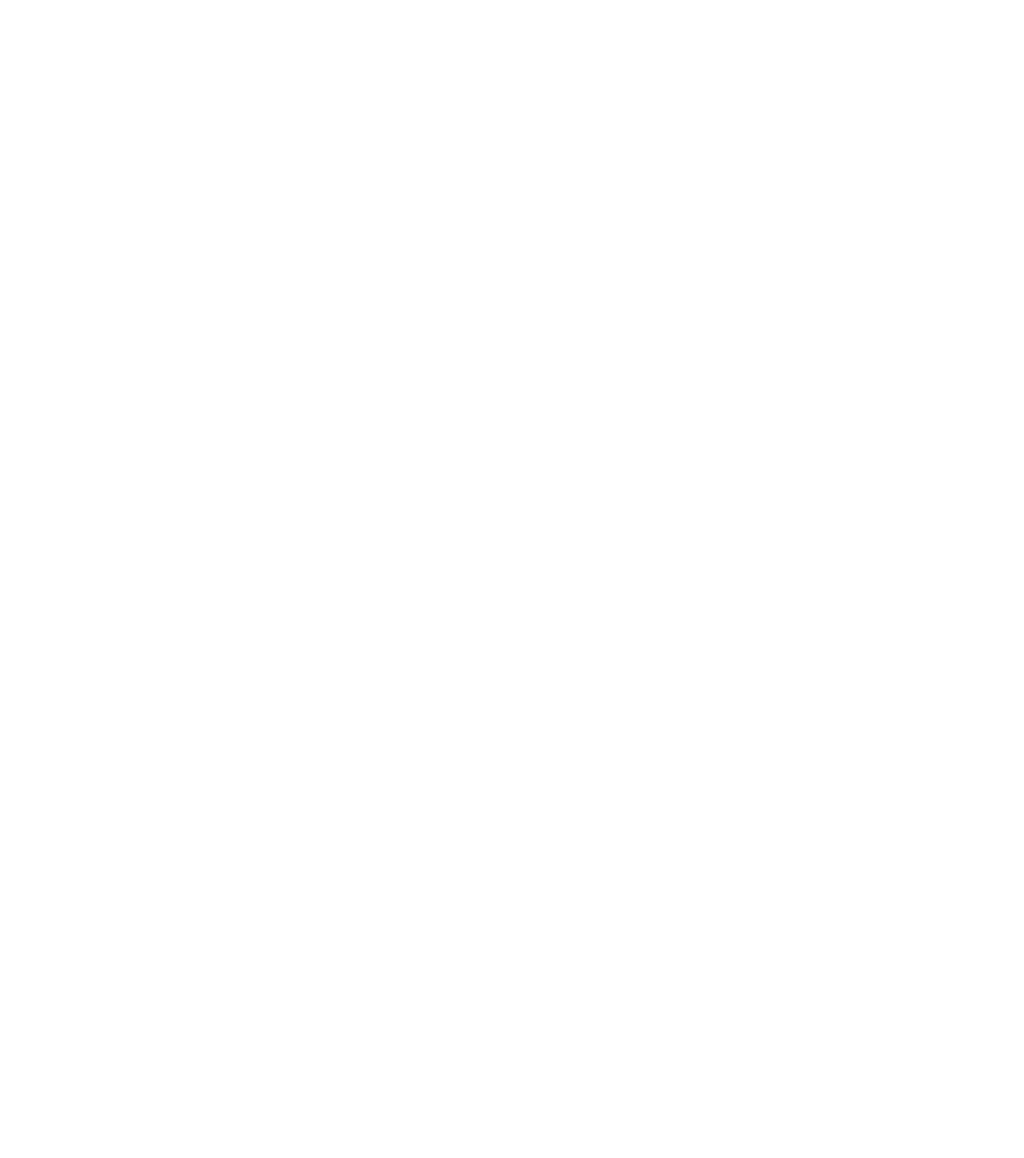
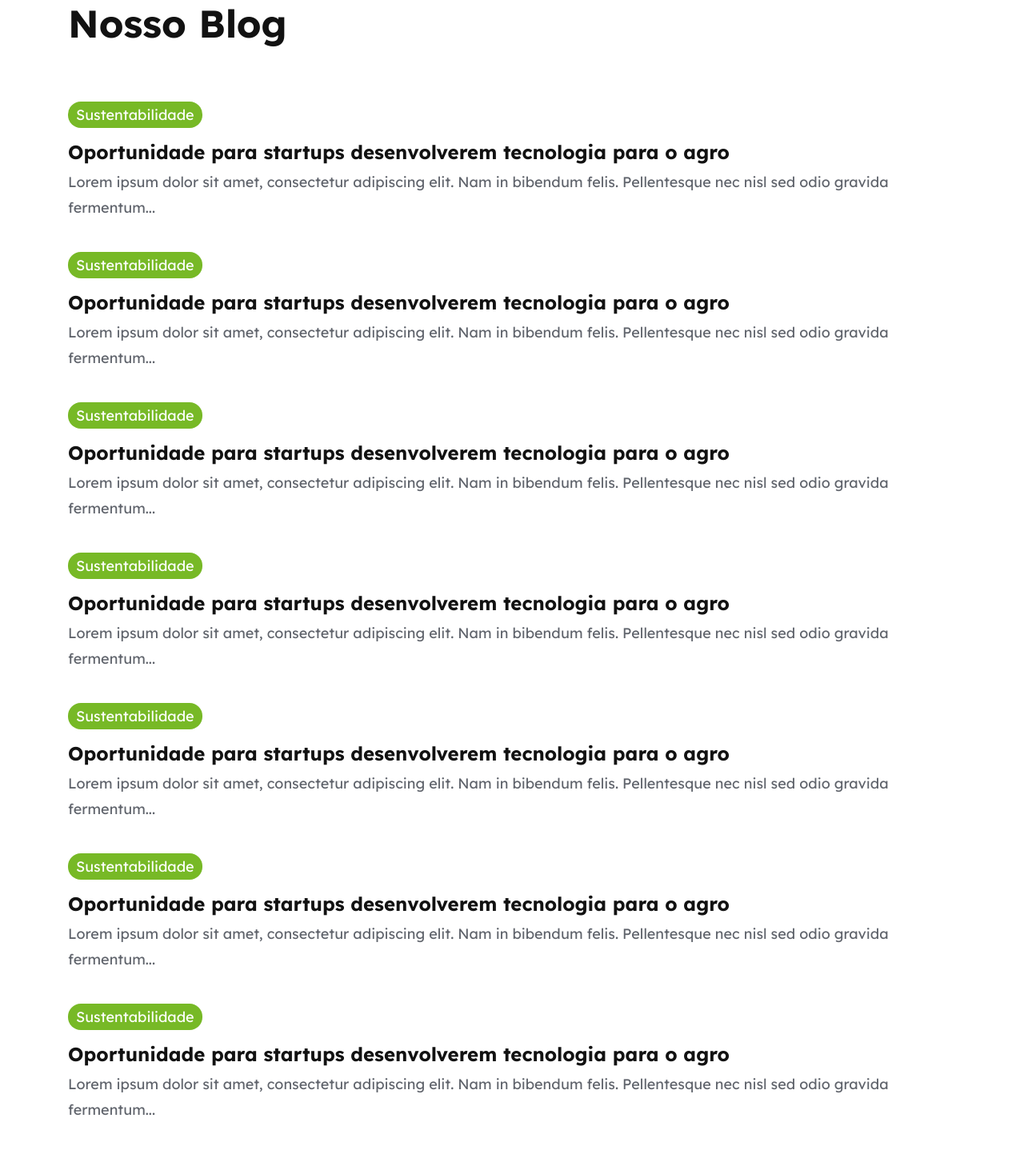
Before and after one commit to jeffessongomes/scaling-invention, a React (Create React App) app: page /blog in a window 1280 px wide. Shown: the part 120-1568 px from the top of the page at 80% size. Before the commit the page ends 800 px from the top, so only its background shows below. Built offline with nearby package versions, Linux system fonts and the light colour scheme.

Commit message:
Creating Ourblog and article

```diff
--- /dev/null
+++ b/src/components/Article/index.js
@@ -0,0 +1,59 @@
+import { Container, Row, Col } from 'react-bootstrap';
+import Category from '../../fragments/Category';
+
+import Article from '../../assets/img/article.png';
+
+import './styles.scss';
+
+const ArticleComponent = () => (
+  <Container className="Article">
+    <Row>
+      <Col lg={12}>
+        <h1 className="Article__title">
+          Oportunidade para startups desenvolverem tecnologia para o agro
+        </h1>
+        <div className="Article__data">
+          <Category text="Sustentabilidade" backgroundColor="#77B926" />
+          <span>18/04/2021 - Autor: Raquel Noronha</span>
+        </div>
+      </Col>
+      <Col lg={12}>
+        <div className="Article__content">
+          <img src={Article} alt="Imagem do artigo" loading="lazy" className="Article__content--image" />
+          <div className="Article__content--text">
+            <p>
+              Lorem ipsum dolor sit amet consectetur, adipisicing elit. Quas, optio hic?
+              Quibusdam eum corporis doloremque
+              adipisci, numquam id quia aperiam nemo,
+              placeat molestias animi impedit?
+              Facere aperiam ut nesciunt laborum?
+            </p>
+            <p>
+              Lorem ipsum dolor sit amet consectetur, adipisicing elit. Quas, optio hic?
+              Quibusdam eum corporis doloremque
+              adipisci, numquam id quia aperiam nemo,
+              placeat molestias animi impedit?
+              Facere aperiam ut nesciunt laborum?
+            </p>
+            <p>
+              Lorem ipsum dolor sit amet consectetur, adipisicing elit. Quas, optio hic?
+              Quibusdam eum corporis doloremque
+              adipisci, numquam id quia aperiam nemo,
+              placeat molestias animi impedit?
+              Facere aperiam ut nesciunt laborum?
+            </p>
+            <p>
+              Lorem ipsum dolor sit amet consectetur, adipisicing elit. Quas, optio hic?
+              Quibusdam eum corporis doloremque
+              adipisci, numquam id quia aperiam nemo,
+              placeat molestias animi impedit?
+              Facere aperiam ut nesciunt laborum?
+            </p>
+          </div>
+        </div>
+      </Col>
+    </Row>
+  </Container>
+);
+
+export default ArticleComponent;
--- /dev/null
+++ b/src/components/Article/styles.scss
@@ -0,0 +1,65 @@
+.Article{
+  margin-top: 120px;
+  margin-bottom: 80px;
+
+  @media only screen and (max-width: 992px) {
+    margin-top: 100px;
+  }
+
+  .Article__title{
+    font-size: 48px;
+    font-family: Lexend;
+    color: #121212;
+    line-height: 58px;
+    font-weight: bold;
+
+    @media only screen and (max-width: 992px) {
+      line-height: 32px;
+      font-size: 32px;
+    }
+  }
+  .Article__data{
+    margin-top: 34px;
+    margin-bottom: 44px;
+
+    @media only screen and (max-width: 992px) {
+      display: flex;
+      align-items: flex-start;
+      flex-direction: column;
+    }
+
+    span{
+      font-family: Lexend;
+      font-size: 18px;
+      font-weight: normal;
+      line-height: 32px;
+      color: #121212;
+      margin: 0 0 0 30px;
+
+      @media only screen and (max-width: 992px) {
+        line-height: 24px;
+        margin-left: 0;
+      }
+    }
+  }
+
+  .Article__content{
+    .Article__content--image{
+      object-fit: cover;
+      width: 100%;
+      margin-bottom: 34px;
+    }
+    .Article__content--text{
+      p{
+        font-family: Lexend;
+        font-size: 22px;
+        line-height: 36px;
+        color: #60646c;
+
+        @media only screen and (max-width: 992px) {
+          line-height: 24px;
+        }
+      }
+    }
+  }
+}
--- /dev/null
+++ b/src/components/OurBlog/index.js
@@ -0,0 +1,105 @@
+import { Container, Row, Col } from 'react-bootstrap';
+
+import Category from '../../fragments/Category';
+
+import './styles.scss';
+
+const OurBlogComponent = () => (
+  <div className="OurBlog">
+    <Container>
+      <Row>
+        <Col sm={12} lg={12}>
+          <h1 className="OurBlog__title">Nosso Blog</h1>
+        </Col>
+      </Row>
+      <Row>
+        <Col sm={12} lg={12}>
+          <div className="OurBlog__post">
+            <Category text="Sustentabilidade" backgroundColor="#77B926" />
+            <h2 className="OurBlog__post--title">Oportunidade para startups desenvolverem tecnologia para o agro</h2>
+            <p className="OurBlog__post--description">
+              Lorem ipsum dolor sit amet,
+              consectetur adipiscing elit.
+              Nam in bibendum felis. Pellentesque nec
+              nisl sed odio gravida fermentum...
+            </p>
+          </div>
+        </Col>
+        <Col sm={12} lg={12}>
+          <div className="OurBlog__post">
+            <Category text="Sustentabilidade" backgroundColor="#77B926" />
+            <h2 className="OurBlog__post--title">Oportunidade para startups desenvolverem tecnologia para o agro</h2>
+            <p className="OurBlog__post--description">
+              Lorem ipsum dolor sit amet,
+              consectetur adipiscing elit.
+              Nam in bibendum felis. Pellentesque nec
+              nisl sed odio gravida fermentum...
+            </p>
+          </div>
+        </Col>
+        <Col sm={12} lg={12}>
+          <div className="OurBlog__post">
+            <Category text="Sustentabilidade" backgroundColor="#77B926" />
+            <h2 className="OurBlog__post--title">Oportunidade para startups desenvolverem tecnologia para o agro</h2>
+            <p className="OurBlog__post--description">
+              Lorem ipsum dolor sit amet,
+              consectetur adipiscing elit.
+              Nam in bibendum felis. Pellentesque nec
+              nisl sed odio gravida fermentum...
+            </p>
+          </div>
+        </Col>
+        <Col sm={12} lg={12}>
+          <div className="OurBlog__post">
+            <Category text="Sustentabilidade" backgroundColor="#77B926" />
+            <h2 className="OurBlog__post--title">Oportunidade para startups desenvolverem tecnologia para o agro</h2>
+            <p className="OurBlog__post--description">
+              Lorem ipsum dolor sit amet,
+              consectetur adipiscing elit.
+              Nam in bibendum felis. Pellentesque nec
+              nisl sed odio gravida fermentum...
+            </p>
+          </div>
+        </Col>
+        <Col sm={12} lg={12}>
+          <div className="OurBlog__post">
+            <Category text="Sustentabilidade" backgroundColor="#77B926" />
+            <h2 className="OurBlog__post--title">Oportunidade para startups desenvolverem tecnologia para o agro</h2>
+            <p className="OurBlog__post--description">
+              Lorem ipsum dolor sit amet,
+              consectetur adipiscing elit.
+              Nam in bibendum felis. Pellentesque nec
+              nisl sed odio gravida fermentum...
+            </p>
+          </div>
+        </Col>
+        <Col sm={12} lg={12}>
+          <div className="OurBlog__post">
+            <Category text="Sustentabilidade" backgroundColor="#77B926" />
+            <h2 className="OurBlog__post--title">Oportunidade para startups desenvolverem tecnologia para o agro</h2>
+            <p className="OurBlog__post--description">
+              Lorem ipsum dolor sit amet,
+              consectetur adipiscing elit.
+              Nam in bibendum felis. Pellentesque nec
+              nisl sed odio gravida fermentum...
+            </p>
+          </div>
+        </Col>
+        <Col sm={12} lg={12}>
+          <div className="OurBlog__post">
+            <Category text="Sustentabilidade" backgroundColor="#77B926" />
+            <h2 className="OurBlog__post--title">Oportunidade para startups desenvolverem tecnologia para o agro</h2>
+            <p className="OurBlog__post--description">
+              Lorem ipsum dolor sit amet,
+              consectetur adipiscing elit.
+              Nam in bibendum felis. Pellentesque nec
+              nisl sed odio gravida fermentum...
+            </p>
+          </div>
+        </Col>
+      </Row>
+    </Container>
+  </div>
+);
+
+export default OurBlogComponent;
--- /dev/null
+++ b/src/components/OurBlog/styles.scss
@@ -0,0 +1,42 @@
+.OurBlog{
+  margin-top: 120px;
+  margin-bottom: 6px;
+
+  .OurBlog__title{
+    font-family: Lexend;
+    font-size: 48px;
+    color: #121212;
+    line-height: 58px;
+    font-weight: bold;
+    margin-bottom: 70px;
+  }
+
+  .OurBlog__post{
+    margin-bottom: 40px;
+
+    .OurBlog__post--title{
+      font-family: Lexend;
+      font-size: 24px;
+      font-weight: bold;
+      color: #121212;
+
+      line-height: 24px;
+      margin-top: 18px;
+      margin-bottom: 0;
+    }
+    .OurBlog__post--description{
+      font-family: Lexend;
+      font-size: 18px;
+      line-height: 32px;
+
+      color: #60646C;
+      margin-top: 10px;
+      margin-bottom: 0;
+
+      @media only screen and (max-width: 992px) {
+        font-size: 16px;
+        line-height: 24px;
+      }
+    }
+  }
+}
--- a/src/fragments/Category/styles.scss
+++ b/src/fragments/Category/styles.scss
@@ -5,6 +5,7 @@
   font-size: 18px;
   line-height: 32px;
   font-family: Lexend;
+  font-weight: normal;
 
   border-radius: 16px;
   color: #FFFFFF !important;
--- /dev/null
+++ b/src/pages/Article/index.js
@@ -0,0 +1,13 @@
+import Navbar from '../../components/Navbar';
+import Footer from '../../components/Footer';
+import ArticleComponent from '../../components/Article';
+
+export default function OurBlog() {
+  return (
+    <>
+      <Navbar />
+      <ArticleComponent />
+      <Footer />
+    </>
+  );
+}
--- /dev/null
+++ b/src/pages/OurBlog/index.js
@@ -0,0 +1,13 @@
+import Navbar from '../../components/Navbar';
+import Footer from '../../components/Footer';
+import OurBlogComponent from '../../components/OurBlog';
+
+export default function OurBlog() {
+  return (
+    <>
+      <Navbar />
+      <OurBlogComponent />
+      <Footer />
+    </>
+  );
+}
--- a/src/pages/Part/index.js
+++ b/src/pages/Part/index.js
@@ -1,5 +1,5 @@
 import Navbar from '../../components/Navbar';
-// import KnowPlans from '../../components/KnowPlans';
+import KnowPlans from '../../components/KnowPlans';
 import Footer from '../../components/Footer';
 import BePartOfIt from '../../components/BePartOfIt';
 import FormBuy from '../../components/FormBuy';
@@ -9,7 +9,7 @@
     <>
       <Navbar />
       <BePartOfIt />
-      {/* <KnowPlans /> */}
+      <KnowPlans />
       <FormBuy />
       <Footer />
     </>
--- a/src/routes.js
+++ b/src/routes.js
@@ -2,6 +2,8 @@
 
 import Home from './pages/Home';
 import Part from './pages/Part';
+import OurBlog from './pages/OurBlog';
+import Article from './pages/Article';
 
 export default function Routes() {
   return (
@@ -9,6 +11,8 @@
       <Switch>
         <Route exact path="/" component={Home} />
         <Route path="/facaparte" component={Part} />
+        <Route path="/blog" component={OurBlog} />
+        <Route path="/Artigo" component={Article} />
       </Switch>
     </BrowserRouter>
   );
```
Also changed, not shown: src/assets/img/article.png (added).
